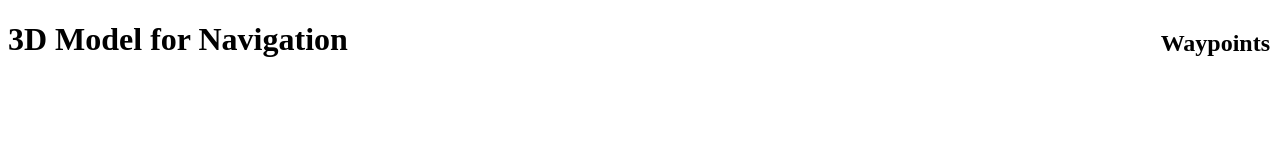
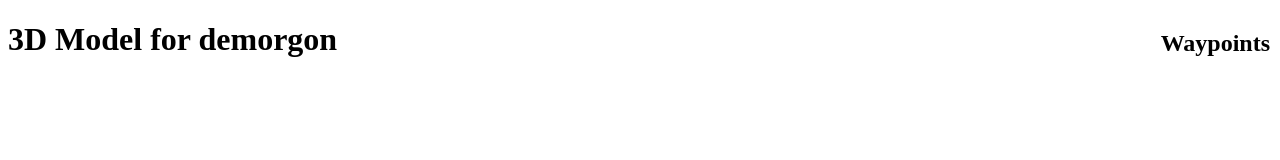
Before and after one commit to NoopurTyagi/NoopurTyagi.github.io, a plain HTML site: page index.html in a window 1280 px wide. Shown: the top 160 px of the page. Drawn offline with nearby package versions, Linux system fonts and the light colour scheme.

Commit message:
Update index.html

```diff
--- a/index.html
+++ b/index.html
@@ -9,7 +9,7 @@
   <script src="https://cdn.jsdelivr.net/npm/three@0.145.0/examples/js/loaders/GLTFLoader.js"></script>
 </head>
 <body>
-  <h1>3D Model for Navigation</h1>
+  <h1>3D Model for demorgon</h1>
   <div id="waypoints" style="position: fixed; top: 0; right: 0; background: rgba(255, 255, 255, 0.8); padding: 10px;">
     <h2>Waypoints</h2>
     <ul id="waypoint-list"></ul>
```
